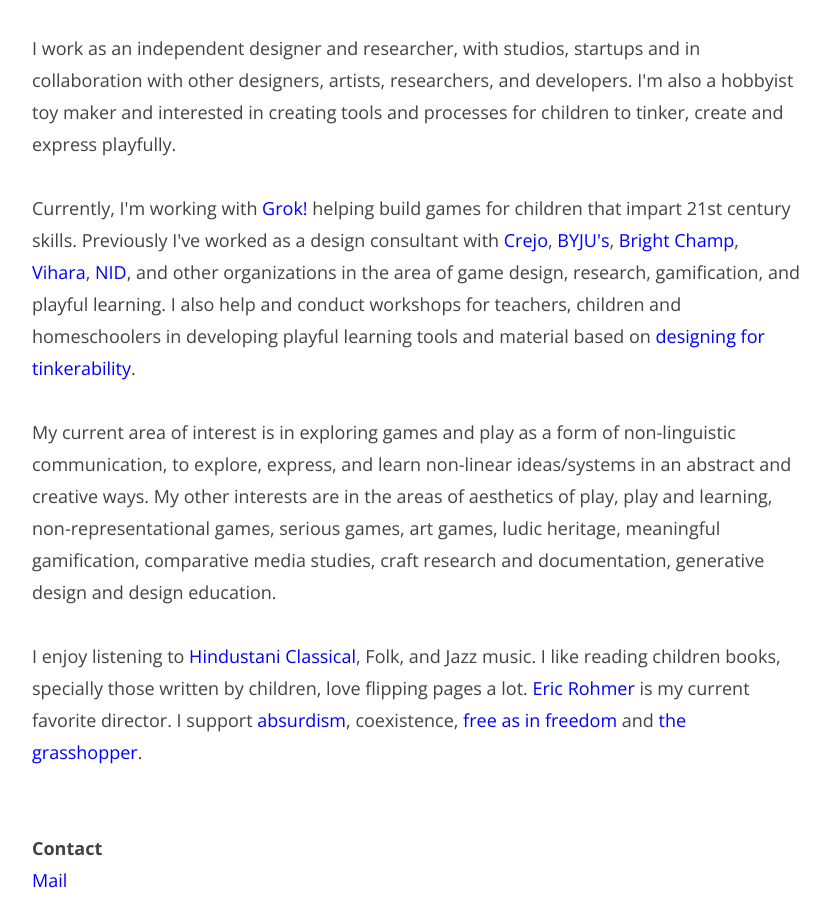
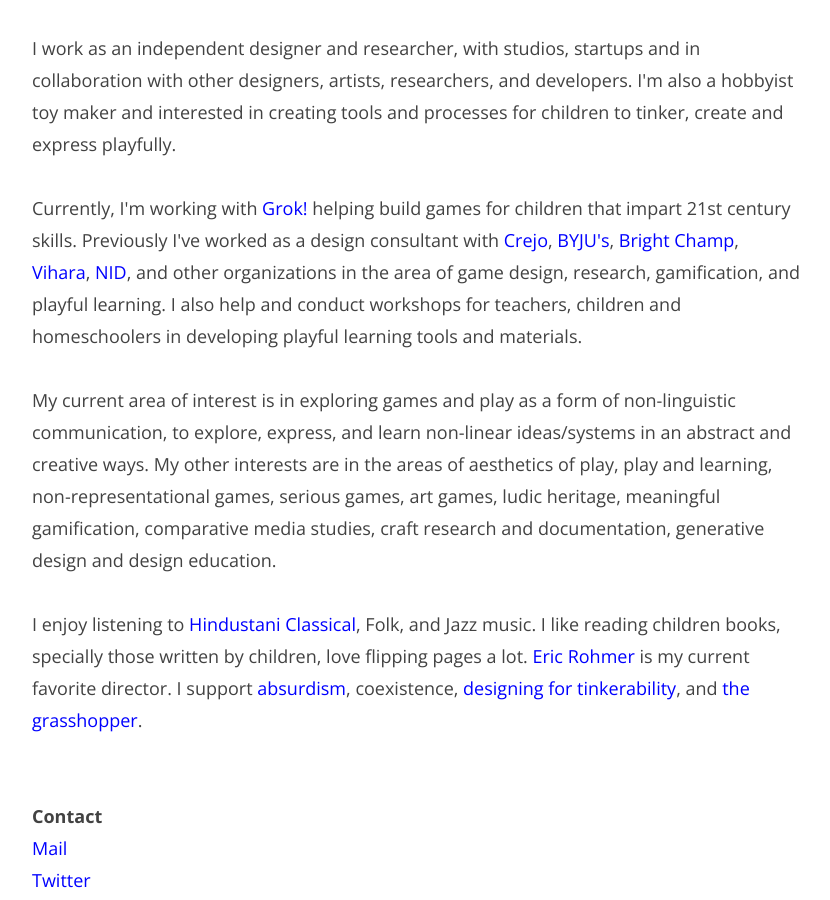
Before and after one commit to bunbutterjam/bunbutterjam.github.io, a Jekyll site: the page built from _pages/about.html, in a window 1280 px wide and 900 px high, scrolled down 709 px. Shown: the whole window, without its empty margins (224-1054 px from the left). Built offline with Jekyll 4.4.1, drawn with Linux system fonts in a browser that asks for light colours.

Commit message:
about updated

```diff
--- a/_pages/about.html
+++ b/_pages/about.html
@@ -14,7 +14,7 @@
     I work as an independent designer and researcher, with studios, startups and in collaboration with
     other designers, artists, researchers, and developers. I'm also a hobbyist toy maker and interested in creating tools and processes for children to tinker, create and express playfully. <br><br>
 
-    Currently, I'm working with <a target="blank" href="https://www.clubgrok.com">Grok!</a> helping build games for children that impart 21st century skills. Previously I've worked as a design consultant with <a target="blank"  href="https://www.crejo.fun">Crejo</a>, <a target="blank"  href="https://byjus.com">BYJU's</a>, <a target="blank"  href="https://brightchamps.com">Bright Champ</a>, <a target="blank"  href="https://www.vihara.asia">Vihara</a>, <a target="blank"  href="https://www.nid.edu/home">NID</a>, and other organizations in the area of game design, research, gamification, and playful learning. I also help and conduct workshops for teachers, children and homeschoolers in developing playful learning tools and material based on <a target="blank"  href="https://web.media.mit.edu/~mres/papers/designing-for-tinkerability.pdf">designing for tinkerability</a>.
+    Currently, I'm working with <a target="blank" href="https://www.clubgrok.com">Grok!</a> helping build games for children that impart 21st century skills. Previously I've worked as a design consultant with <a target="blank"  href="https://www.crejo.fun">Crejo</a>, <a target="blank"  href="https://byjus.com">BYJU's</a>, <a target="blank"  href="https://brightchamps.com">Bright Champ</a>, <a target="blank"  href="https://www.vihara.asia">Vihara</a>, <a target="blank"  href="https://www.nid.edu/home">NID</a>, and other organizations in the area of game design, research, gamification, and playful learning. I also help and conduct workshops for teachers, children and homeschoolers in developing playful learning tools and materials.
 
     <br><br>
     My current area of interest is in exploring games and play as a form of non-linguistic communication, to explore, express, and learn non-linear ideas/systems in an abstract and creative ways. My other interests are in the areas of aesthetics of play, play and learning, non-representational games, serious games, art games, ludic heritage, meaningful gamification, comparative media studies, craft research and documentation, generative design and design education. <br><br>
@@ -23,7 +23,7 @@
     I enjoy listening to <a href="https://en.wikipedia.org/wiki/Hindustani_classical_music" target="_blank" >Hindustani Classical</a>,
     Folk, and Jazz music. I like reading children books, specially those written by children, love flipping
     pages a lot. <a target="blank"  href="https://en.wikipedia.org/wiki/Éric_Rohmer">Eric Rohmer</a> is my current favorite director.
-    I support <a target="blank"  href="https://en.wikipedia.org/wiki/Absurdism" target="_blank">absurdism</a>, coexistence, <a target="blank"  href="https://en.wikipedia.org/wiki/Free_software_movement">free as in freedom</a> and <a href="https://www.ludozofi.com/home/library/grasshopper/" target="_blank">the grasshopper</a>.<br><br><br>
+    I support <a target="blank"  href="https://en.wikipedia.org/wiki/Absurdism" target="_blank">absurdism</a>, coexistence, <a target="blank"  href="https://web.media.mit.edu/~mres/papers/designing-for-tinkerability.pdf">designing for tinkerability</a>, and <a href="https://www.ludozofi.com/home/library/grasshopper/" target="_blank">the grasshopper</a>.<br><br><br>
 
      <!-- More? Checkout what I'm doing <a href="{{site.baseurl}}/now"><b>NOW.</b></a> <br><br><br> -->
 
```
